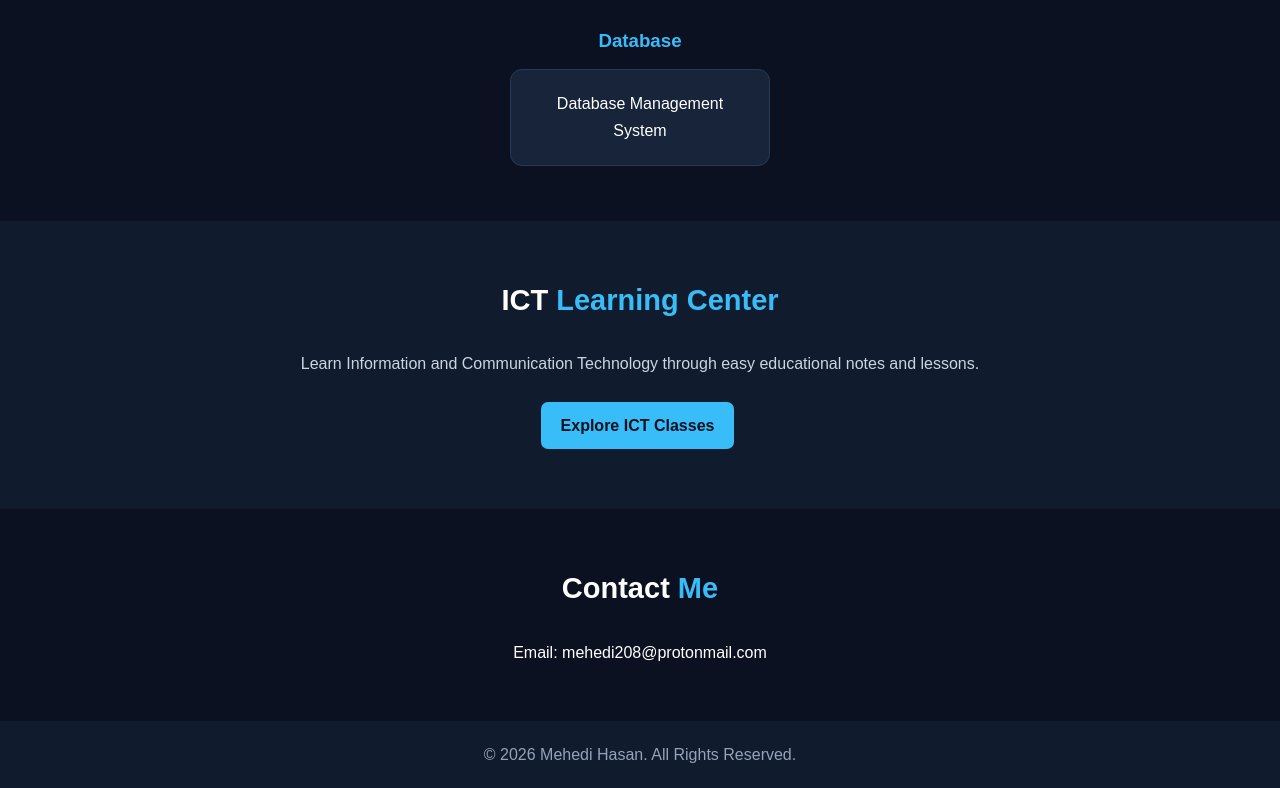
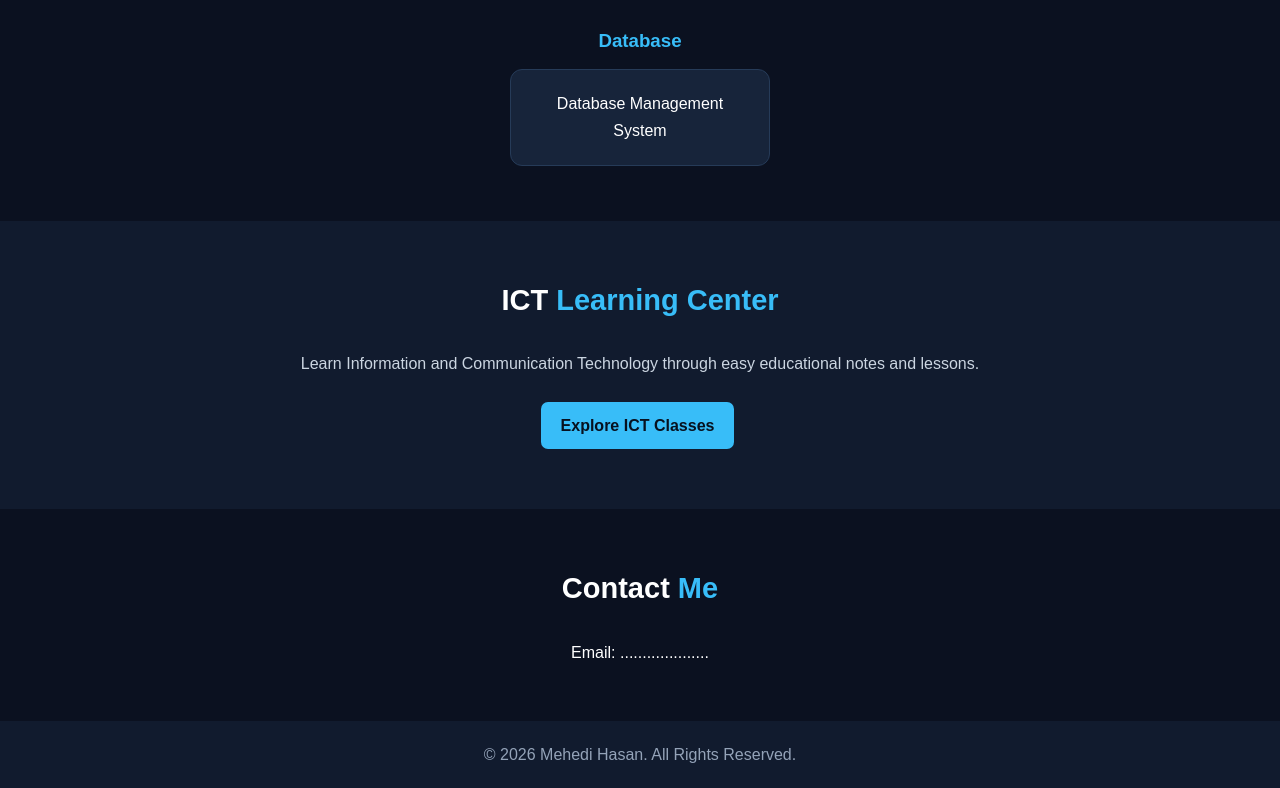
Before and after one commit to mhgithub21/mehedi-portfolio, a plain HTML site: page index.html in a window 1280 px wide. Shown: the part 1438-2226 px from the top of the page. Drawn offline with Linux system fonts and the light colour scheme.

Commit message:
Update index.html

```diff
--- a/index.html
+++ b/index.html
@@ -92,7 +92,7 @@
 
 <section class="section" id="contact">
     <h2>Contact <span>Me</span></h2>
-    <p>Email: mehedi208@protonmail.com</p>
+    <p>Email: ....................</p>
 </section>
 
 <footer>
```
